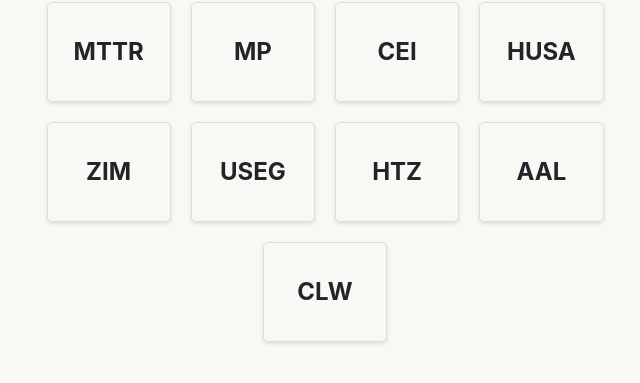
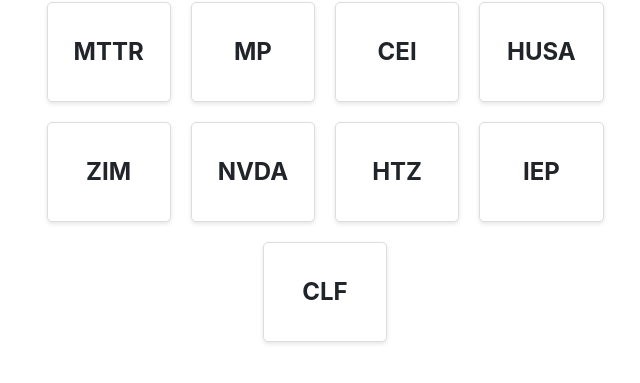
Before and after one commit to jxnxthxnz/site, a Jekyll site: the page built from investing.md, in a window 1280 px wide. Shown: the part 286-669 px from the top of the page, without its empty margins (315-955 px from the left). Built offline with Jekyll 4.4.1, drawn with Linux system fonts in a browser that asks for light colours.

Commit message:
change colors and cleanup

```diff
--- a/assets/css/main.css
+++ b/assets/css/main.css
@@ -1,6 +1,6 @@
 /* assets/css/main.css */
 body {
-  background-color: #F8F9F5;
+  background-color: #FFF;
 }
 
 .home-content {
@@ -8,7 +8,7 @@ body {
 }
 
 .custom-navbar {
-  background-color: #F8F9F5 !important;
+  background-color: #FFF !important;
 }
 
 .navbar-light .navbar-nav .nav-link,
@@ -21,9 +21,8 @@ body {
 }
 
 .api-block {
-  background-color: #F8F9F5;
+  background-color: #FFF;
   border: 1px solid #ddd;
-  border-radius: 5px;
   border-radius: 8px;
   box-shadow: 0 2px 4px rgba(0,0,0,0.1);
   padding: 20px;
@@ -49,8 +48,10 @@ body {
 }
 
 .api-block:nth-child(3n+1) .api-category, .api-stats span {
-  background-color: #EDEFE5;
+  background-color: #FFF;
   color: #000;
+  border: 1px solid #ddd;
+  border-radius: 8px;
 }
 
 .api-icon {
@@ -80,7 +81,7 @@ body {
 }
 
 .api-meta span {
-  margin-right: 10px;
+  display: block;
 }
 
 .api-stats {
--- a/assets/css/projects.css
+++ b/assets/css/projects.css
@@ -9,11 +9,11 @@
     width: 100%;
     padding: 10px;
     border: 1px solid #ddd;
-    border-radius: 50px;
+    border-radius: 8px;
     font-size: 1.2em;
     margin-bottom: 20px;
     text-align: center;
-    background-color: #F8F9F5;
+    background-color: #FFF;
     color: #000;
     text-decoration: none;
     transition: transform 0.2s, box-shadow 0.2s;
--- a/assets/css/stock-ticker.css
+++ b/assets/css/stock-ticker.css
@@ -14,7 +14,7 @@
 }
 
 .stock-block {
-  background-color: #F8F9F5;
+  background-color: #FFF;
   border: 1px solid #ddd;
   border-radius: 5px;
   padding: 20px;
@@ -46,5 +46,5 @@
 }
 
 .stock-link:hover {
-  color: #007bff;
+  color: #000;
 }
--- a/investing.md
+++ b/investing.md
@@ -50,8 +50,8 @@ permalink: /investing/
   </div>
   <div class="stock-item">
     <div class="stock-block">
-      <a class="stock-link" href="https://usnrg.com" target="_blank">
-        <span class="stock-symbol">USEG</span>
+      <a class="stock-link" href="https://www.nvidia.com/en-us/" target="_blank">
+        <span class="stock-symbol">NVDA</span>
       </a>
     </div>
   </div>
@@ -64,15 +64,15 @@ permalink: /investing/
   </div>
   <div class="stock-item">
     <div class="stock-block">
-      <a class="stock-link" href="https://www.aa.com/homePage.do" target="_blank">
-        <span class="stock-symbol">AAL</span>
+      <a class="stock-link" href="https://www.ielp.com" target="_blank">
+        <span class="stock-symbol">IEP</span>
       </a>
     </div>
   </div>
   <div class="stock-item">
     <div class="stock-block">
-      <a class="stock-link" href="https://www.clearwaterpaper.com/home/default.aspx" target="_blank">
-        <span class="stock-symbol">CLW</span>
+      <a class="stock-link" href="https://www.clevelandcliffs.com" target="_blank">
+        <span class="stock-symbol">CLF</span>
       </a>
     </div>
   </div>
```
